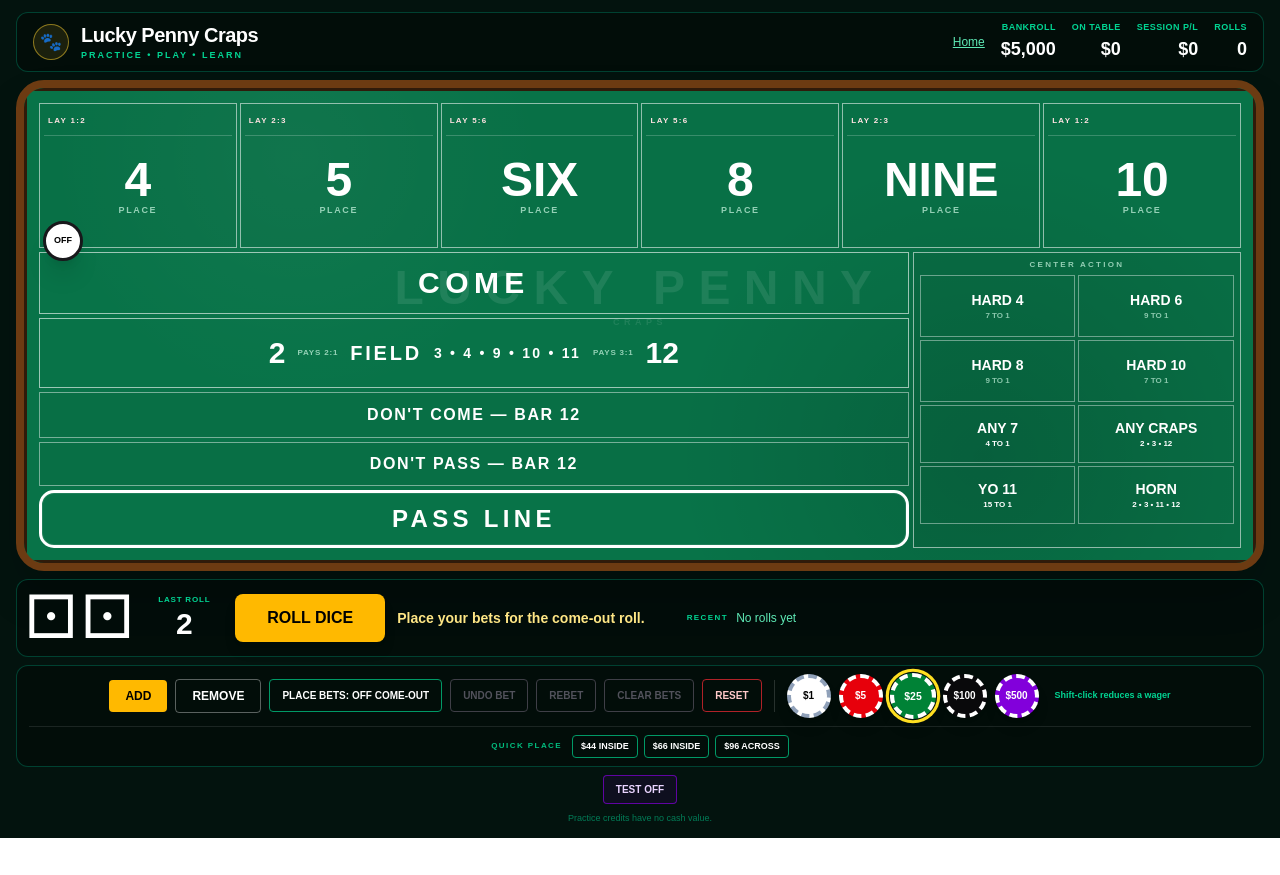
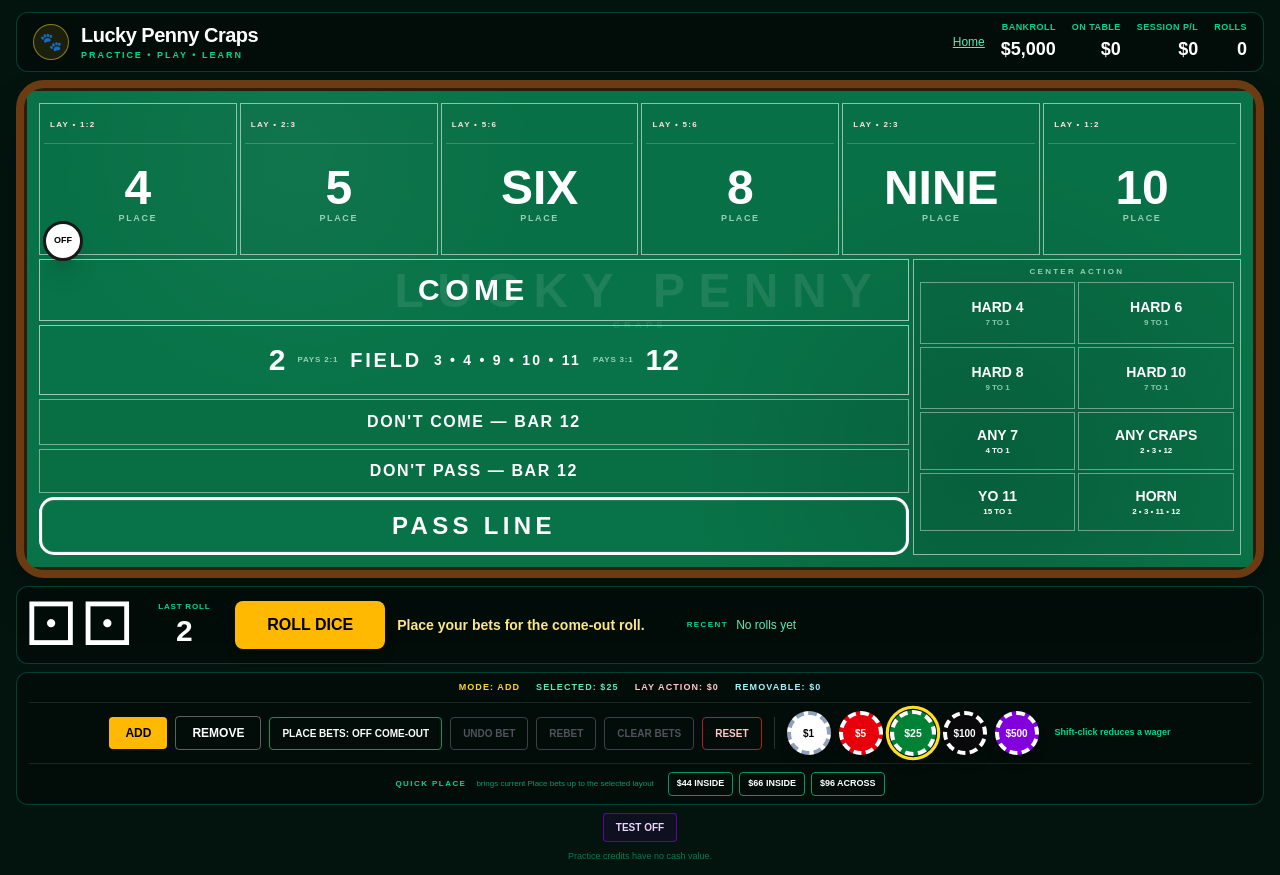
Before and after one commit to principal8020/luckypennycraps, a Next.js app: page /table in a window 1280 px wide. Before the commit the page ends 838 px from the top, so only its background shows below. Built offline with nearby package versions, Linux system fonts and the light colour scheme.

Commit message:
Polish lay bets and betting controls

```diff
--- a/app/table/page.tsx
+++ b/app/table/page.tsx
@@ -340,7 +340,7 @@ export default function TablePage() {
 
     restoreBetSnapshot(lastBetSnapshot);
     setLastBetSnapshot(null);
-    setMessage("Last bet change undone.");
+    setMessage("Undo complete — table restored to before your last bet change.");
   }
 
   const removableBetsTotal =
@@ -425,7 +425,14 @@ export default function TablePage() {
       return next;
     });
     setBankroll((current) => current - additions);
-    setMessage(`${name} placed for $${money(additions)}.`);
+    const layout = pointNumbers
+      .filter((number) => target[number] > 0)
+      .map((number) => `${number}=$${money(target[number])}`)
+      .join(" • ");
+
+    setMessage(
+      `${name}: added $${money(additions)} in Place bets. ${layout}`
+    );
   }
 
   function rebetLastRoll() {
@@ -585,7 +592,7 @@ export default function TablePage() {
       }
       return next;
     });
-    setMessage(`Rebet restored $${money(required)} in eligible wagers.`);
+    setMessage(`Rebet restored $${money(required)} from the previous roll.`);
   }
 
   function resetTable() {
@@ -675,6 +682,12 @@ export default function TablePage() {
     return casinoPayout(trueOddsProfit * 0.95);
   }
 
+  function layOddsLabel(number: number) {
+    if (number === 4 || number === 10) return "1:2";
+    if (number === 5 || number === 9) return "2:3";
+    return "5:6";
+  }
+
   function smartAddOdds(
     currentBet: number,
     maxBet: number,
@@ -1773,8 +1786,14 @@ export default function TablePage() {
               {pointNumbers.map((number) => (
                 <div
                   key={number}
-                  className={`relative min-h-[145px] border border-white/55 bg-black/[0.025] px-1 py-2 text-center transition ${
-                    point === number ? "bg-white/[0.06] ring-2 ring-inset ring-amber-300/80" : ""
+                  className={`relative min-h-[152px] border border-white/55 bg-black/[0.025] px-1 py-2 text-center transition ${
+                    point === number
+                      ? "bg-white/[0.06] ring-2 ring-inset ring-amber-300/80"
+                      : ""
+                  } ${
+                    layBets[number] > 0
+                      ? "shadow-[inset_0_3px_0_rgba(248,113,113,0.75)]"
+                      : ""
                   }`}
                 >
                   {point === number && (
@@ -1785,18 +1804,35 @@ export default function TablePage() {
 
                   <button
                     onClick={(event) => handleLayBet(event, number)}
-                    className="absolute inset-x-1 top-1 z-20 flex min-h-7 items-center justify-between border-b border-white/20 px-1 text-[8px] font-black uppercase tracking-[0.16em] text-red-100 hover:bg-red-950/25"
+                    className={`absolute inset-x-1 top-1 z-20 flex min-h-9 items-center justify-between border-b px-1.5 text-left font-black uppercase transition ${
+                      layBets[number] > 0
+                        ? "border-red-300/60 bg-red-950/45 text-red-50"
+                        : "border-white/20 text-red-100 hover:bg-red-950/25"
+                    }`}
                     title={`Lay ${number}: 7 before ${number}; true odds less 5% vig`}
                   >
-                    <span>
-                      Lay {number === 4 || number === 10 ? "1:2" : number === 5 || number === 9 ? "2:3" : "5:6"}
+                    <span className="leading-tight">
+                      <span className="block text-[8px] tracking-[0.16em]">
+                        LAY • {layOddsLabel(number)}
+                      </span>
+                      {layBets[number] > 0 && (
+                        <span className="block text-[7px] normal-case tracking-normal text-red-200">
+                          Win +${money(
+                            calculateNumberLayNetProfit(
+                              number,
+                              layBets[number]
+                            )
+                          )} net
+                        </span>
+                      )}
                     </span>
+
                     <BetChip amount={layBets[number]} compact />
                   </button>
 
                   <button
                     onClick={(event) => handleNumberBet(event, number)}
-                    className="h-full w-full pt-7"
+                    className="h-full w-full pt-9"
                   >
                     <span className="block text-4xl font-black leading-none sm:text-5xl">
                       {number === 6 ? "SIX" : number === 9 ? "NINE" : number}
@@ -2093,6 +2129,21 @@ export default function TablePage() {
 
         {/* PLAYER CONTROLS + CHIP RACK */}
         <div className="mt-2 rounded-xl border border-emerald-900/80 bg-black/30 px-3 py-2">
+          <div className="mb-2 flex flex-wrap items-center justify-center gap-x-4 gap-y-1 border-b border-white/10 pb-2 text-[9px] font-black uppercase tracking-[0.12em]">
+            <span className={removeMode ? "text-red-300" : "text-amber-300"}>
+              Mode: {removeMode ? "Remove" : "Add"}
+            </span>
+            <span className="text-emerald-300">
+              Selected: ${money(selectedChip)}
+            </span>
+            <span className="text-red-200">
+              Lay action: ${money(totalLayBets)}
+            </span>
+            <span className="text-cyan-200">
+              Removable: ${money(removableBetsTotal)}
+            </span>
+          </div>
+
           <div className="flex flex-wrap items-center justify-center gap-2">
             <button
               onClick={() => setRemoveMode(false)}
@@ -2128,6 +2179,7 @@ export default function TablePage() {
             <button
               onClick={undoLastBet}
               disabled={!lastBetSnapshot || isRolling}
+              title="Restore the table to before your most recent bet change"
               className={`rounded border px-3 py-2 text-[10px] font-black ${
                 lastBetSnapshot && !isRolling
                   ? "border-blue-400 text-blue-100 hover:bg-blue-950/40"
@@ -2140,6 +2192,7 @@ export default function TablePage() {
             <button
               onClick={rebetLastRoll}
               disabled={!lastRollBets || isRolling}
+              title="Restore eligible wagers that were up immediately before the previous roll"
               className={`rounded border px-3 py-2 text-[10px] font-black ${
                 lastRollBets && !isRolling
                   ? "border-amber-400 text-amber-100 hover:bg-amber-950/40"
@@ -2152,6 +2205,7 @@ export default function TablePage() {
             <button
               onClick={clearRemovableBets}
               disabled={removableBetsTotal <= 0 || isRolling}
+              title="Return all currently removable wagers to your bankroll"
               className={`rounded border px-3 py-2 text-[10px] font-black ${
                 removableBetsTotal > 0 && !isRolling
                   ? "border-cyan-500 text-cyan-100 hover:bg-cyan-950/40"
@@ -2197,8 +2251,11 @@ export default function TablePage() {
           </div>
 
           <div className="mt-2 flex flex-wrap items-center justify-center gap-1.5 border-t border-white/10 pt-2">
-            <span className="mr-1 text-[8px] font-black uppercase tracking-[0.18em] text-emerald-500">
+            <span className="mr-1 text-[8px] font-black uppercase tracking-[0.18em] text-emerald-400">
               Quick Place
+            </span>
+            <span className="mr-2 hidden text-[8px] text-emerald-600 sm:inline">
+              brings current Place bets up to the selected layout
             </span>
             <button
               onClick={() =>
```
